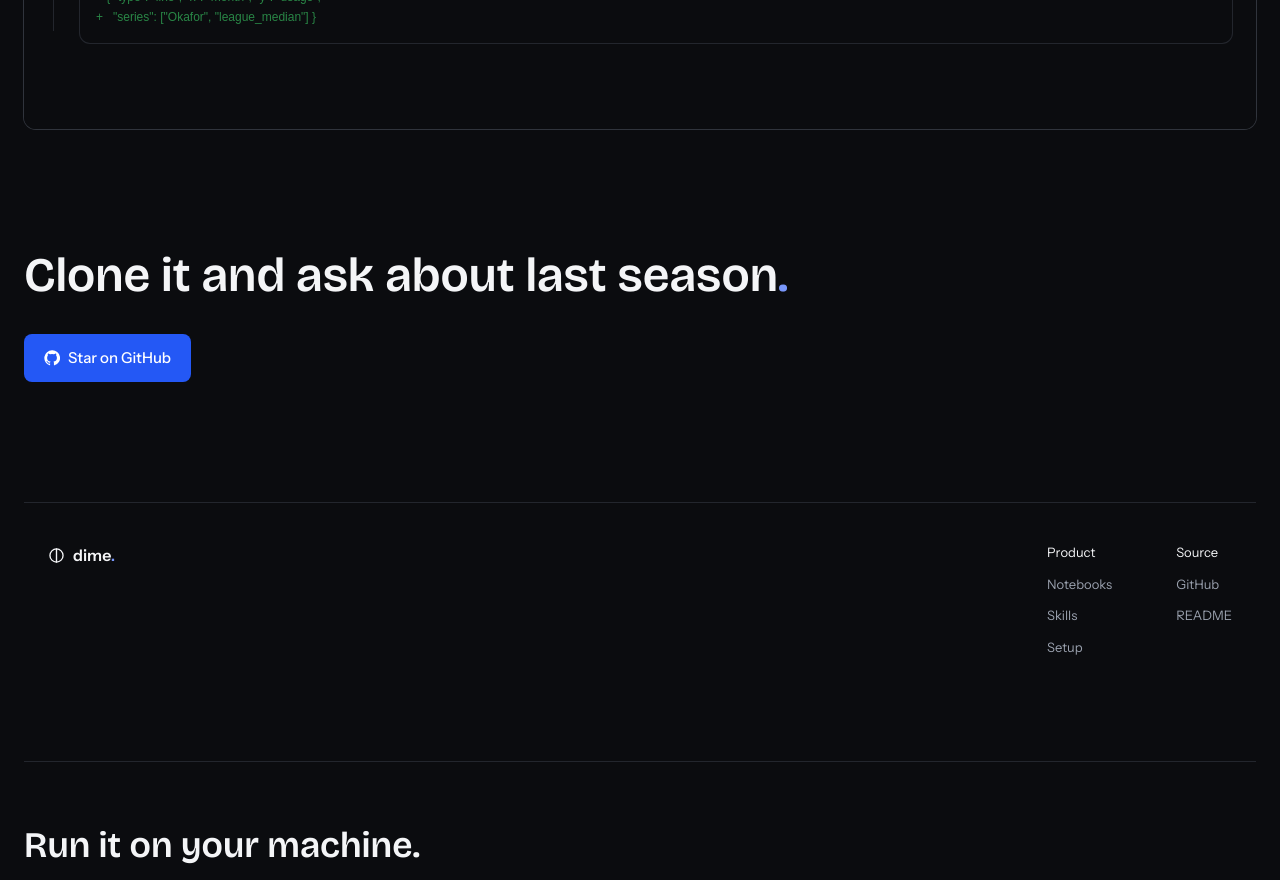
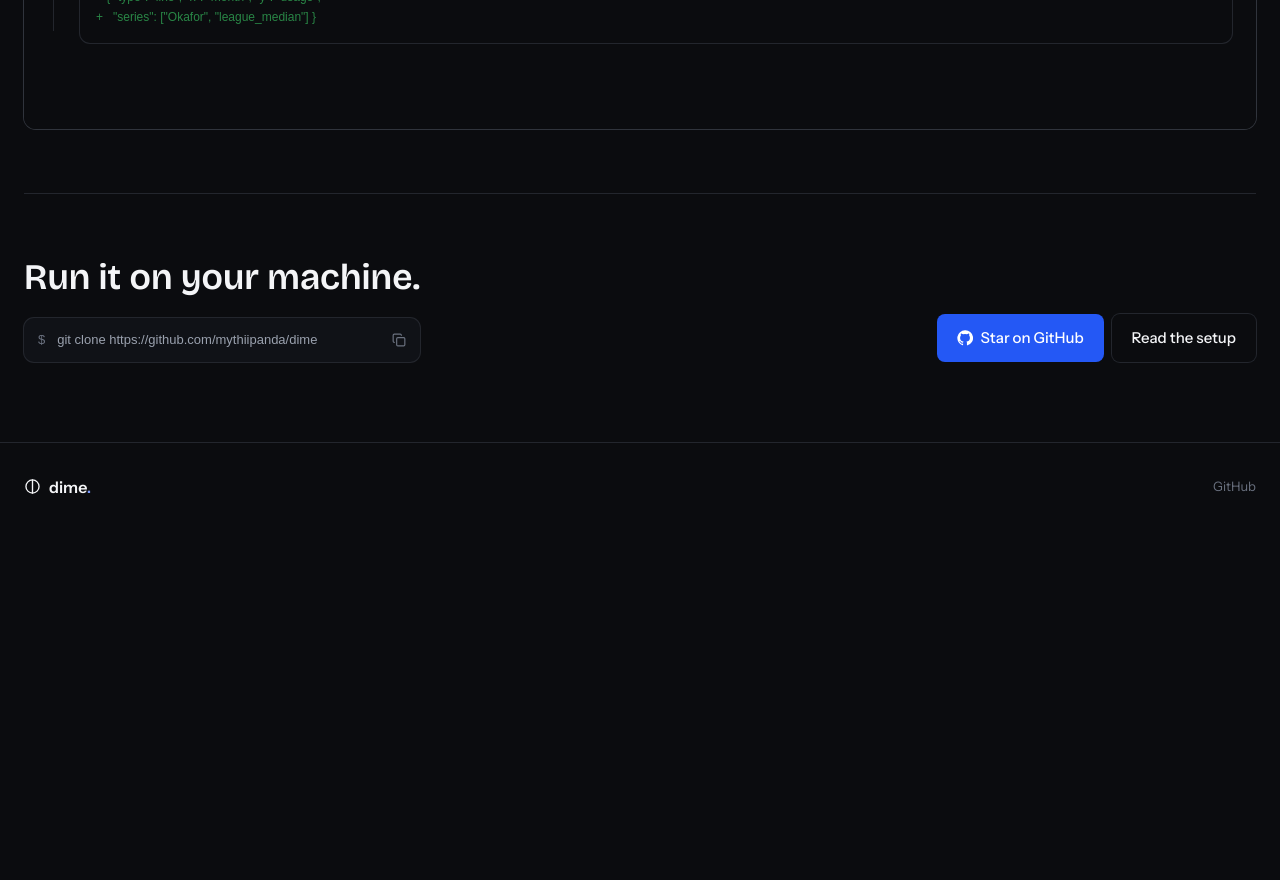
Before and after one commit to mythiipanda/mythiipanda.github.io, a Next.js app in the folder apps/dime-variants/: page /a in a window 1280 px wide. Shown: the part 3600-4480 px from the top of the page. After the commit the page ends 4131 px from the top, so only its background shows below. Built offline with nearby package versions, Linux system fonts and the light colour scheme; a web font is replaced by a local one.

Commit message:
variants: a drops old closing CTA

```diff
--- a/apps/dime-variants/app/a/page.tsx
+++ b/apps/dime-variants/app/a/page.tsx
@@ -6,8 +6,7 @@ import { ThemeToggle } from "@/components/landing/Nav";
 import { Logo, ButtonLink, GithubMark } from "@/components/landing/ui";
 import Workbench, { type Tab } from "@/components/workbench/Workbench";
 import { Pillars } from "@/components/landing/Pillars";
-import { Closing } from "@/components/landing/Sections";
-import { Page, Cta } from "@/components/v/kit";
+import { Page, Cta, Foot } from "@/components/v/kit";
 import { copy, REPO } from "@/lib/copy";
 
 const nav = [["Product", "#product"], ["Skills", "#skills"], ["Setup", "#self-host"]];
@@ -74,9 +73,9 @@ export default function A() {
             <Shot tab={f.tab} />
           </section>
         ))}
-        <Closing />
         <Close max="max-w-[1284px]" flush />
       </main>
+      <div className="mt-20"><Foot max="max-w-[1284px]" /></div>
     </Page>
   );
 }
```
